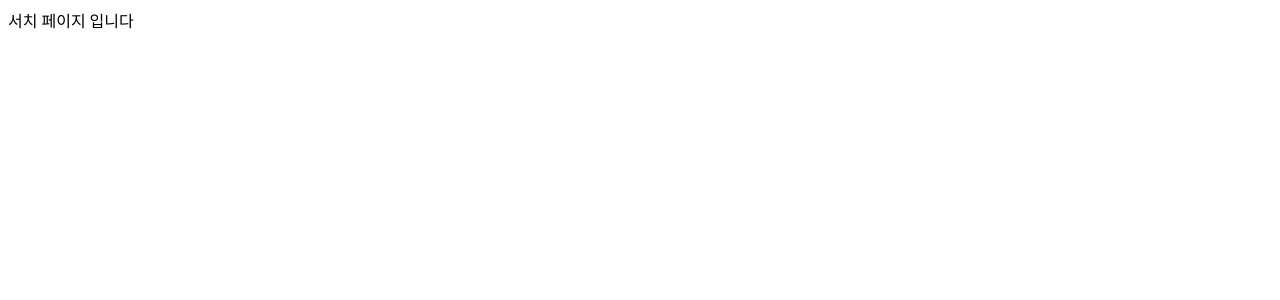
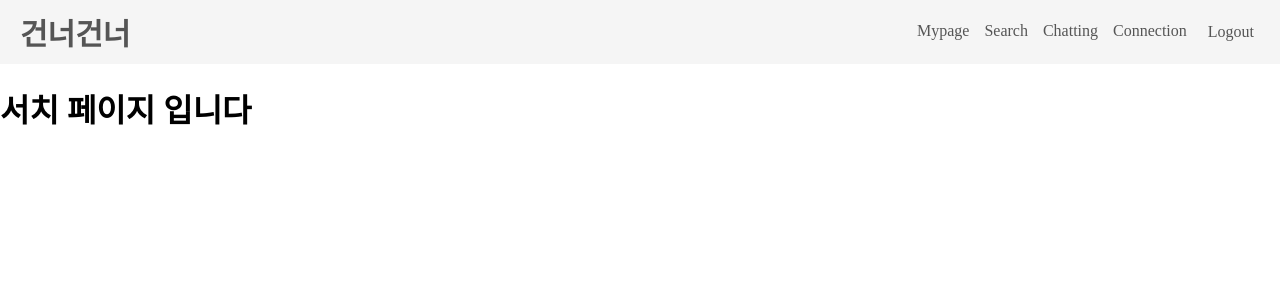
Before and after one commit to Team-Hawaiian-Pizza/Frontend, a React (Vite) app: page /search in a window 1280 px wide. Shown: the top 300 px of the page. Built offline with nearby package versions, Linux system fonts and the light colour scheme.

Commit message:
feat: 공통 헤더 추가

```diff
--- a/src/App.jsx
+++ b/src/App.jsx
@@ -1,4 +1,5 @@
 import { BrowserRouter as Router, Routes, Route } from "react-router-dom";
+import { useState } from "react";
 
 import Mainpage from "./pages/Mainpage/Mainpage.jsx";
 import Entry from "./pages/Entry/Entry.jsx";
@@ -15,17 +16,35 @@ import ModifyCard from "./pages/ModifyCard/ModifyCard.jsx";
 import StampBoard from "./pages/StampBoard/StampBoard.jsx";
 import Coupon from "./pages/Coupon/Coupon.jsx";
 
+import AppLayout from "./layouts/AppLayout.jsx"
+
 function App() {
+  const [isLogIn, setIsLogIn] =useState(false); //초기 상태
+
+  const handleLogin = () => {
+    setIsLogIn(true);
+  }
+
+  const handleLogout = () => {
+    console.log("로그아웃 버튼 클릭됨");
+    alert("로그아웃 클릭됨");
+    setIsLogIn(false); //버튼 텍스트 변경
+  };
+
   return (
     <Router>
       <Routes>
-        <Route path="/" element={<Mainpage />} />
+        {/*헤더 없음*/}
+        <Route path="/" element={<Mainpage onLogin={handleLogin} />} />
         <Route path="/entry" element={<Entry />} />
         <Route path="/login" element={<Login />} />
         <Route path="/signup" element={<Signup />} />
         <Route path="/location" element={<Location />} />
+
+        {/*헤더 있음*/}
+        <Route element={<AppLayout isLogIn={isLogIn} onLogout={handleLogout} />}>
           <Route path="/card/new" element={<CardCreation />} />
-        <Route path="/search" element={<Search />} />
+          <Route path="/search" element={<Search />}/>
           <Route path="/profile/:id" element={<Detail />} />
           <Route path="/chat" element={<Chatting />} />
           <Route path="/connect" element={<Connections />} />
@@ -33,6 +52,7 @@ function App() {
           <Route path="/card/edit" element={<ModifyCard />} />
           <Route path="/stamp/:id" element={<StampBoard />} />
           <Route path="/coupon" element={<Coupon />} />
+        </Route>
       </Routes>
     </Router>
   )
--- /dev/null
+++ b/src/components/Header.jsx
@@ -0,0 +1,30 @@
+import React from 'react'
+import {Link, NavLink} from 'react-router-dom';
+import "../styles/Header.css"
+
+const Header = ({isLogIn, onLogout}) => {
+  return (
+    <header className='header'>
+        <div className='wrap'>
+            <Link to="/" className='logo'>건너건너</Link>
+            <nav className='header-nav'>
+                <NavLink to="/mypage" className="item">Mypage</NavLink>
+                <NavLink to="/search" className="item">Search</NavLink>
+                <NavLink to="/chat" className="item">Chatting</NavLink>
+                <NavLink to="/connect" className="item">Connection</NavLink>
+                <button onClick={onLogout} className='logout'>Logout</button>
+
+              {/*
+              {isLogIn ? (
+                  <button onClick={onLogout} className='logout'>Logout</button>
+              ) : (
+                  <NavLink to="/login" className='item'>Login / Signup</NavLink>
+              )}*/}
+
+            </nav>
+        </div>
+    </header>
+  )
+}
+
+export default Header;
--- /dev/null
+++ b/src/layouts/AppLayout.jsx
@@ -0,0 +1,11 @@
+import { Outlet } from "react-router-dom";
+import Header from "../components/Header.jsx";
+
+export default function AppLayout({ isLoggedIn, onLogout }) {
+  return (
+    <>
+      <Header isLoggedIn={isLoggedIn} onLogout={onLogout} />
+      <Outlet />
+    </>
+  );
+}
--- a/src/pages/Search/Search.jsx
+++ b/src/pages/Search/Search.jsx
@@ -1,9 +1,10 @@
 import React from 'react'
+import Header from '../../components/Header'
 
 const Search = () => {
   return (
     <div>
-      서치 페이지 입니다
+      <h1>서치 페이지 입니다</h1>
     </div>
   )
 }
--- /dev/null
+++ b/src/styles/Header.css
@@ -0,0 +1,47 @@
+body{
+    margin: 0px;
+    padding: 0px;
+}
+
+.header {
+  background-color: #f5f5f5;
+}
+
+.wrap {
+  padding: 10px 20px;
+  display: flex;
+  justify-content: space-between;
+  align-items: center;
+}
+
+.logo {
+  font-size: 30px;
+  font-weight: 600;
+  text-decoration: none;
+  color: #555;
+}
+
+.header-nav {
+  display: flex;
+  gap: 15px;
+}
+
+.item {
+  text-decoration: none;
+  color: #555;
+  font-weight: 500;
+}
+
+.item:hover {
+  color: #000;
+}
+
+.logout {
+  background: transparent;
+  border: none;
+  cursor: pointer;
+  font-weight: 500;
+  font-family: inherit;
+  color: #555;
+  font-size: 16px
+}
```
Also changed, not shown: 1 other file (tests, documents, lock files or other folders). Lines whose indentation alone changed are shown as unchanged.
